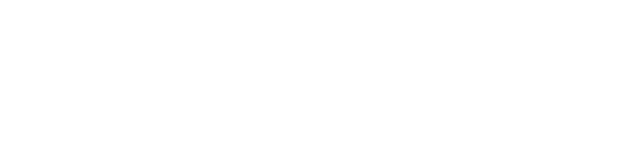
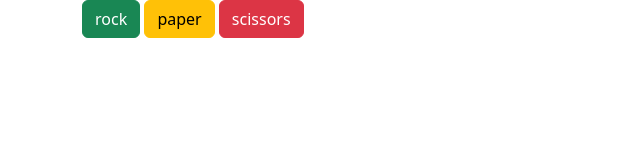
Before and after one commit to MatizTheCoder/rockpaperscissors, a plain HTML site: page index.html in a window 1280 px wide. Shown: the whole page, without its empty margins (0-640 px from the left). Drawn offline with nearby package versions, Linux system fonts and the light colour scheme.

Commit message:
completed

```diff
--- a/index.html
+++ b/index.html
@@ -4,9 +4,19 @@
     <meta charset="UTF-8">
     <meta http-equiv="X-UA-Compatible" content="IE=edge">
     <meta name="viewport" content="width=device-width, initial-scale=1.0">
+    <link href="https://cdn.jsdelivr.net/npm/bootstrap@5.2.1/dist/css/bootstrap.min.css" rel="stylesheet" integrity="sha384-iYQeCzEYFbKjA/T2uDLTpkwGzCiq6soy8tYaI1GyVh/UjpbCx/TYkiZhlZB6+fzT" crossorigin="anonymous">
     <title>Rock Paper Scissors Game</title>
 </head>
 <body>
 
+    <div class="container">
+        <input class="btn btn-success" type="button" value="rock"></input>
+        <input class="btn btn-warning"type="button" value="paper"></input>
+        <input class="btn btn-danger" type="button" value="scissors"></input>
+      </div>
+      <div id="result"></div>
+
+    <script src="app.js"></script>
+    <script src="https://cdn.jsdelivr.net/npm/bootstrap@5.2.1/dist/js/bootstrap.min.js" integrity="sha384-7VPbUDkoPSGFnVtYi0QogXtr74QeVeeIs99Qfg5YCF+TidwNdjvaKZX19NZ/e6oz" crossorigin="anonymous"></script>
 </body>
 </html>
```
